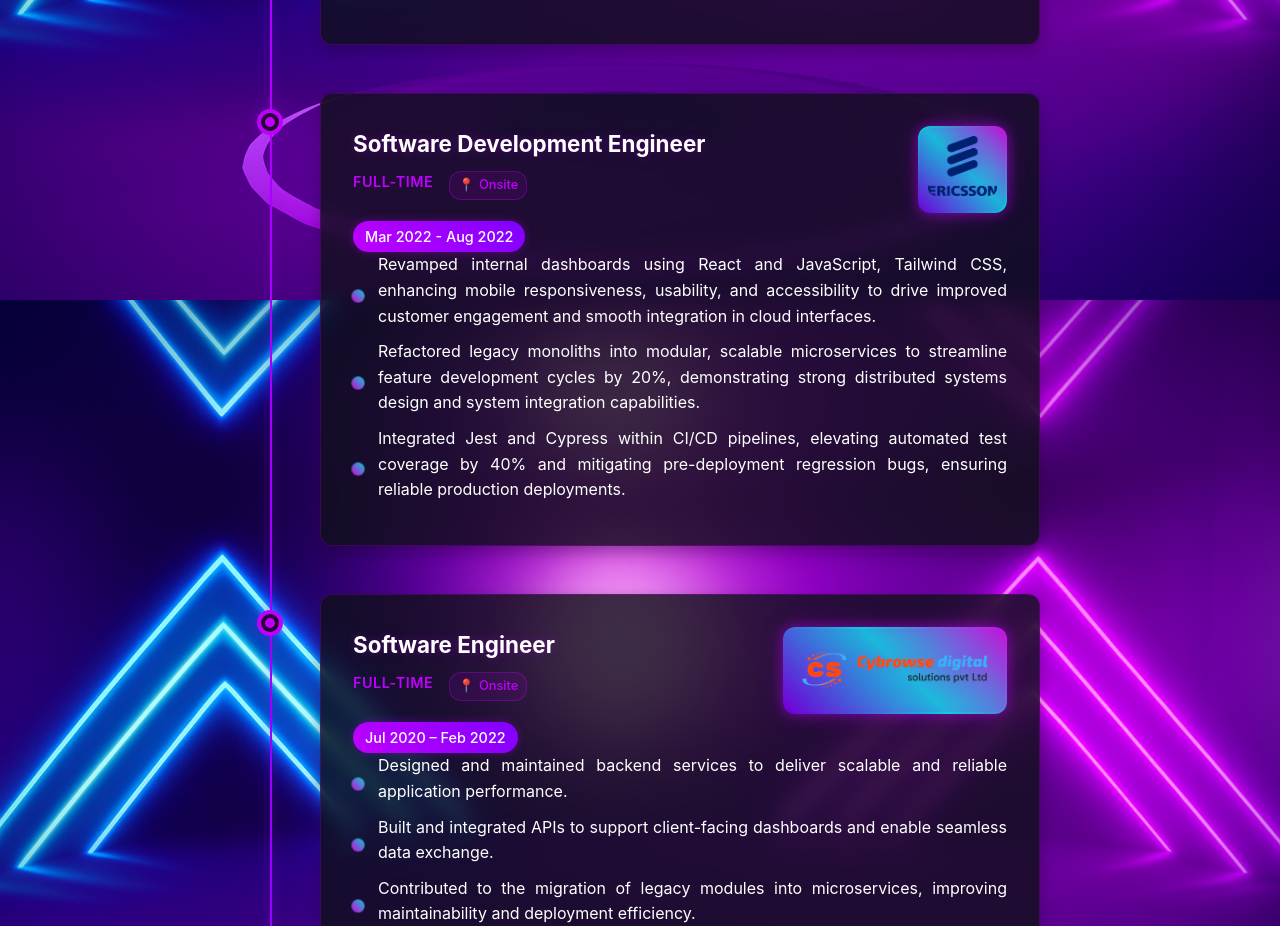
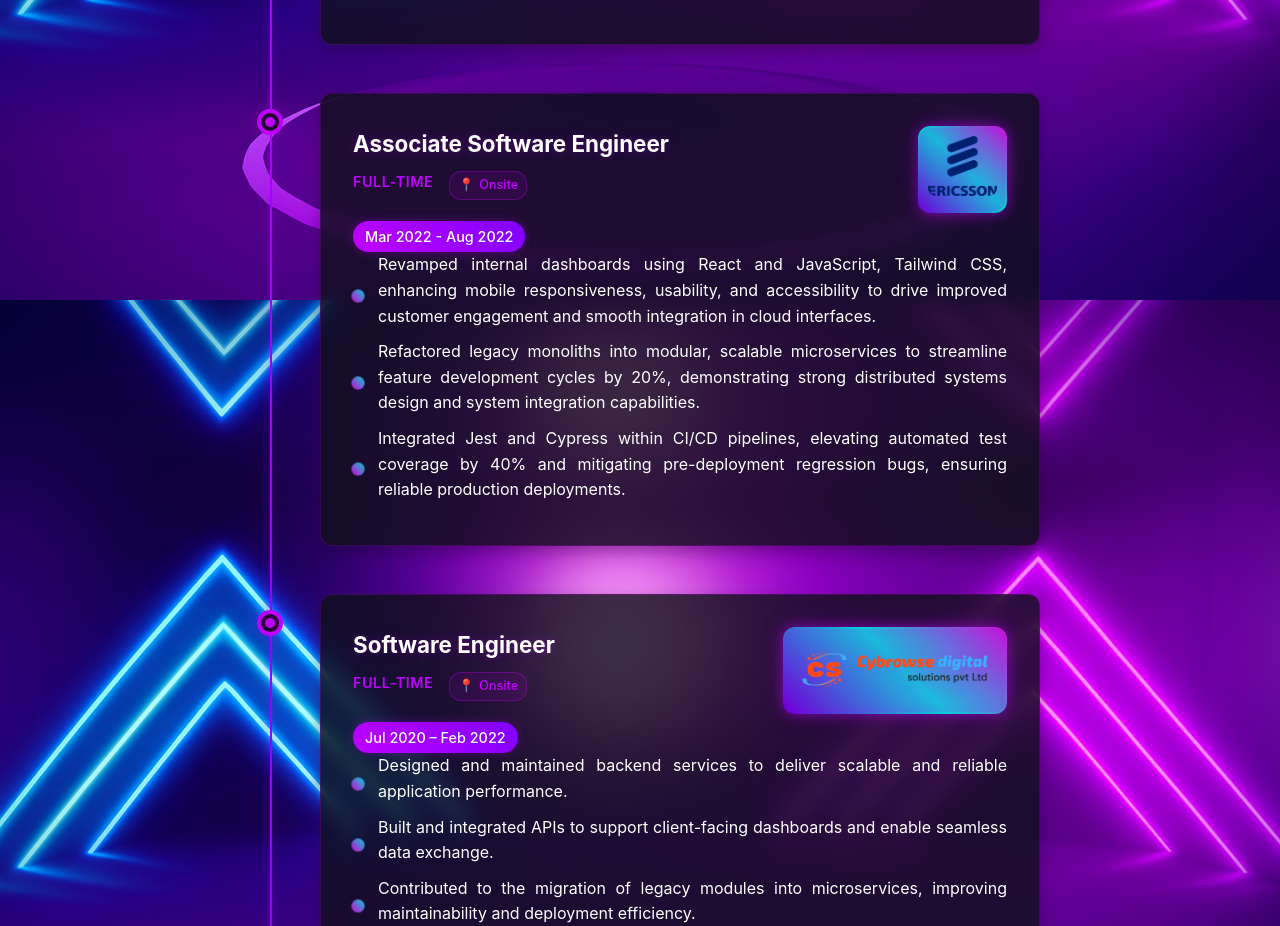
Before and after one commit to Kleela3498/saileelakuragayala, a React (Create React App) app: page / in a window 1280 px wide. Shown: the part 2260-3186 px from the top of the page. Built offline with nearby package versions, Linux system fonts and the light colour scheme.

Commit message:
title change ericsson

```diff
--- a/src/components/Experience.tsx
+++ b/src/components/Experience.tsx
@@ -36,7 +36,7 @@ const Experience: React.FC = () => {
       ]
     },
     {
-      title: "Software Development Engineer",
+      title: "Associate Software Engineer",
       company: "Ericsson Inc.",
       companyLogo: "/assets/Ericsson_logo.png",
       period: "Mar 2022 - Aug 2022",
@@ -64,7 +64,7 @@ const Experience: React.FC = () => {
       ]
     },
     {
-      title: "Software Engineering",
+      title: "Software Engineering ",
       company: "Creatik Solutions.",
       period: "Nov 2018 - May 2019",
       duration: "7 months",
```
